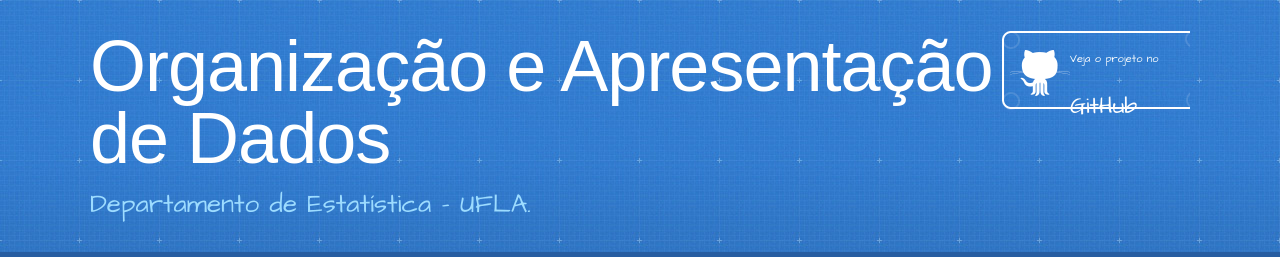
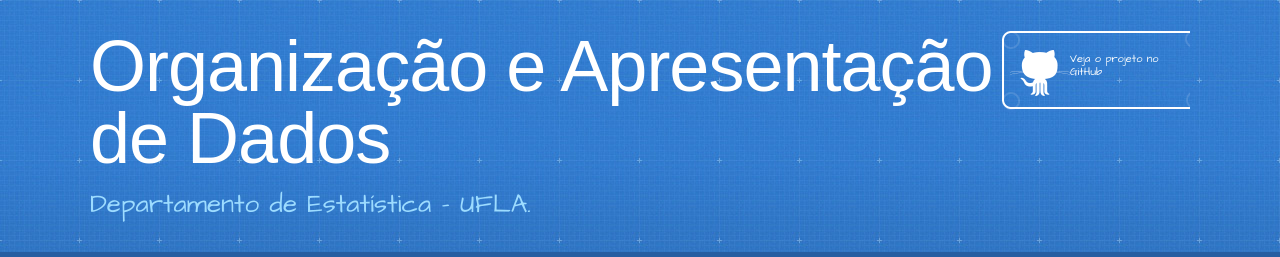
Before and after one commit to luizpala1/GES109, a Jekyll site: the page built from README.md, in a window 1280 px wide. Shown: the top 257 px of the page. Built offline with Jekyll 4.4.1, drawn with Linux system fonts in a browser that asks for light colours; our own code applies the rules of GitHub Pages for plain Markdown files.

Commit message:
Update default.html

```diff
--- a/_layouts/default.html
+++ b/_layouts/default.html
@@ -24,7 +24,7 @@
     </div>
 
     {% if site.github.is_project_page %}
-    <a href="{{ site.github.repository_url }}" class="button" style="width: 120px; height: 60px;"><small>Veja o projeto no</small> <br> GitHub</a>
+    <a href="{{ site.github.repository_url }}" class="button" style="width: 120px; height: 60px;"><small>Veja o projeto no <br> GitHub </small> </a>
     {% endif %}
   </div>
 </header>
```
